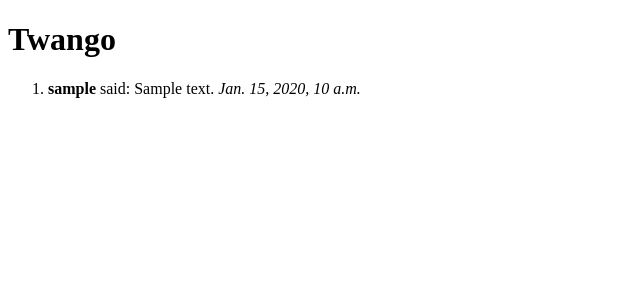
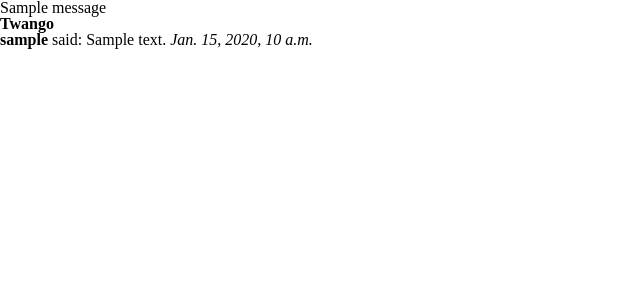
Before and after one commit to papajuans/twango, a Django app: template templates/twentries/public.html in a window 1280 px wide. Shown: the top 300 px of the page, without its empty margins (0-640 px from the left). Run offline with Django 3.2, Linux system fonts and the light colour scheme; the template is opened without the code that fills it: values that come from a table or form of the project are taken from there, others are empty; tables that the repository leaves empty hold one stand-in row (values such as "Sample post"); one stand-in notice (Sample message) is shown.

Commit message:
added media

```diff
--- /dev/null
+++ b/media/css/reset.css
@@ -0,0 +1,53 @@
+/* http://meyerweb.com/eric/tools/css/reset/ */
+/* v1.0 | 20080212 */
+
+html, body, div, span, applet, object, iframe,
+h1, h2, h3, h4, h5, h6, p, blockquote, pre,
+a, abbr, acronym, address, big, cite, code,
+del, dfn, em, font, img, ins, kbd, q, s, samp,
+small, strike, strong, sub, sup, tt, var,
+b, u, i, center,
+dl, dt, dd, ol, ul, li,
+fieldset, form, label, legend,
+table, caption, tbody, tfoot, thead, tr, th, td {
+	margin: 0;
+	padding: 0;
+	border: 0;
+	outline: 0;
+	font-size: 100%;
+	vertical-align: baseline;
+	background: transparent;
+}
+body {
+	line-height: 1;
+}
+ol, ul {
+	list-style: none;
+}
+blockquote, q {
+	quotes: none;
+}
+blockquote:before, blockquote:after,
+q:before, q:after {
+	content: '';
+	content: none;
+}
+
+/* remember to define focus styles! */
+:focus {
+	outline: 0;
+}
+
+/* remember to highlight inserts somehow! */
+ins {
+	text-decoration: none;
+}
+del {
+	text-decoration: line-through;
+}
+
+/* tables still need 'cellspacing="0"' in the markup */
+table {
+	border-collapse: collapse;
+	border-spacing: 0;
+}
--- /dev/null
+++ b/media/css/twango.css
@@ -0,0 +1,5 @@
+/* base */
+
+
+
+/* template */
--- a/templates/base.html
+++ b/templates/base.html
@@ -2,9 +2,21 @@
 <html>
 <head>
 	<title>{% block title %}Twango{% endblock %}</title>
+	<link rel="stylesheet" type="text/css" media="all" href="{{ MEDIA_URL }}css/reset.css" />
+	<link rel="stylesheet" type="text/css" media="all" href="{{ MEDIA_URL }}css/twango.css" />
+
 	{% block extra_head %}{% endblock %}
 </head>
 <body>
+	{% block messages %}
+        {% if messages %}
+            <ul class="messages grid_12">
+                {% for message in messages %}
+                <li><span>{{ message }}</span></li>
+                {% endfor %}
+            </ul>
+        {% endif %}
+    {% endblock %}
 	{% block main_content %}{% endblock %}
 	{% block extra_body %}{% endblock %}
 </body>
--- a/urls.py
+++ b/urls.py
@@ -1,4 +1,5 @@
 from django.conf.urls.defaults import *
+from django.conf import settings
 
 # Uncomment the next two lines to enable the admin:
 from django.contrib import admin
@@ -14,4 +15,6 @@ urlpatterns = patterns('',
 
     # Uncomment the next line to enable the admin:
     (r'^admin/(.*)', admin.site.root),
+    {r'^media/(?P<path>.*)$', 'django.views.static.serve',
+        {'document_root': settings.MEDIA_ROOT, 'show_indexes': True}),
 )
```
